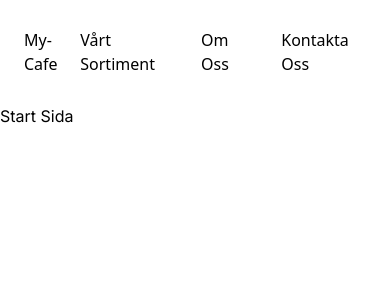
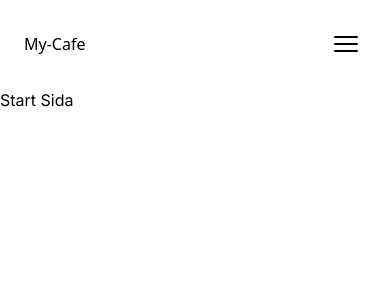
Before and after one commit to TaraSkoglund/my-cafe, a Next.js app: page / in a window 390 px wide. Shown: the top 300 px of the page. Built offline with nearby package versions, Linux system fonts and the light colour scheme.

Commit message:
added hamburger menu

```diff
--- a/components/Header.jsx
+++ b/components/Header.jsx
@@ -1,14 +1,18 @@
+import { Bars3Icon } from "@heroicons/react/24/outline";
 export default function Header() {
   return (
     <header className="flex justify-between items-center p-6 bg-white">
       <div>My-Cafe</div>
-      <nav>
+      <nav className="md:block hidden">
         <ul className="flex space-x-6">
           <li className="hover:bg-slate-200 p-1">Vårt Sortiment</li>
           <li className="hover:bg-slate-200 p-1">Om Oss</li>
           <li className="hover:bg-slate-200 p-1">Kontakta Oss</li>
         </ul>
       </nav>
+      <button className="hover:bg-slate-200 p-1 md:hidden">
+        <Bars3Icon className="h-8 w-8 " />
+      </button>
     </header>
   );
 }
--- a/package.json
+++ b/package.json
@@ -9,6 +9,7 @@
     "lint": "next lint"
   },
   "dependencies": {
+    "@heroicons/react": "^2.0.18",
     "autoprefixer": "10.4.15",
     "eslint": "8.49.0",
     "eslint-config-next": "13.4.19",
```
Also changed, not shown: 1 other file (tests, documents, lock files or other folders).
